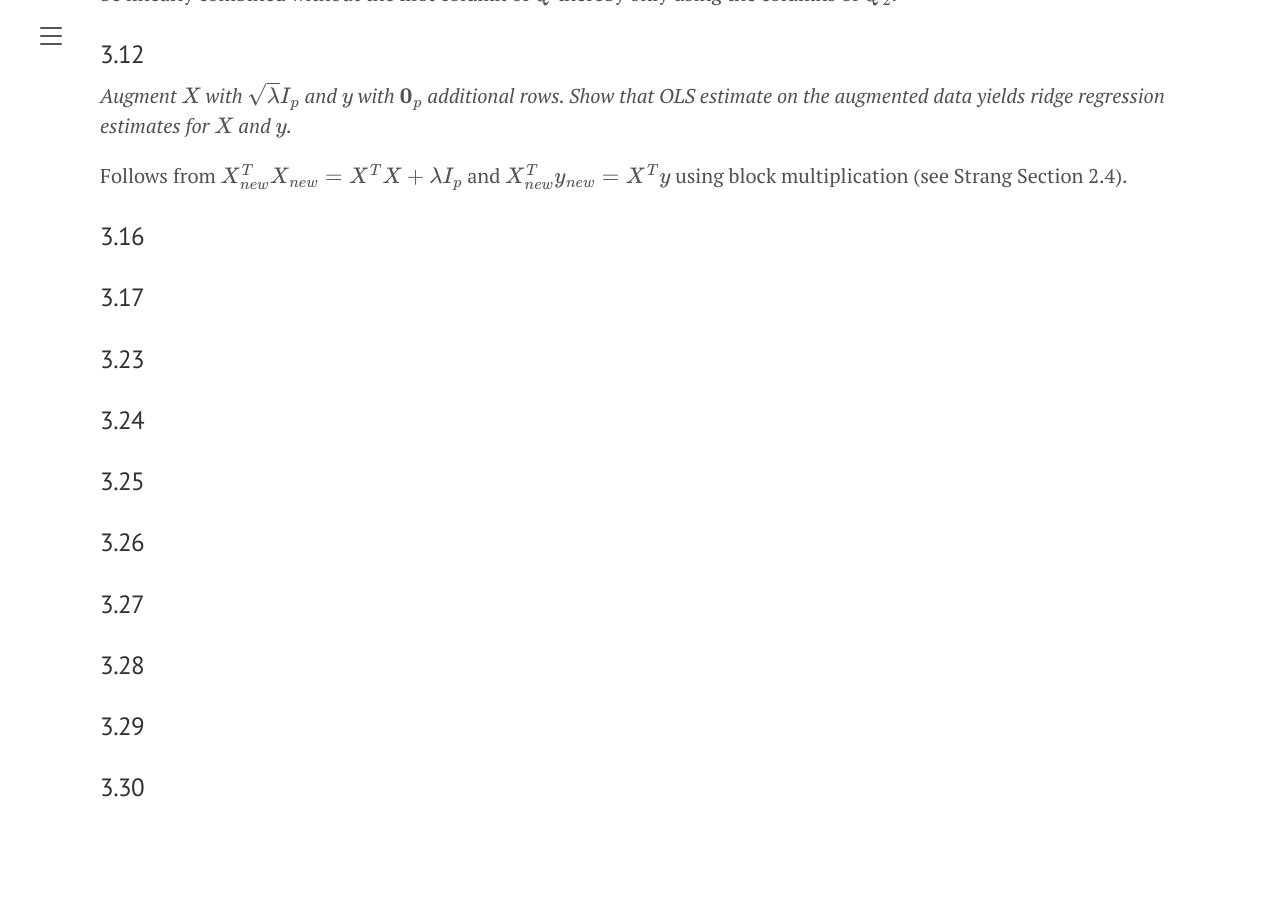
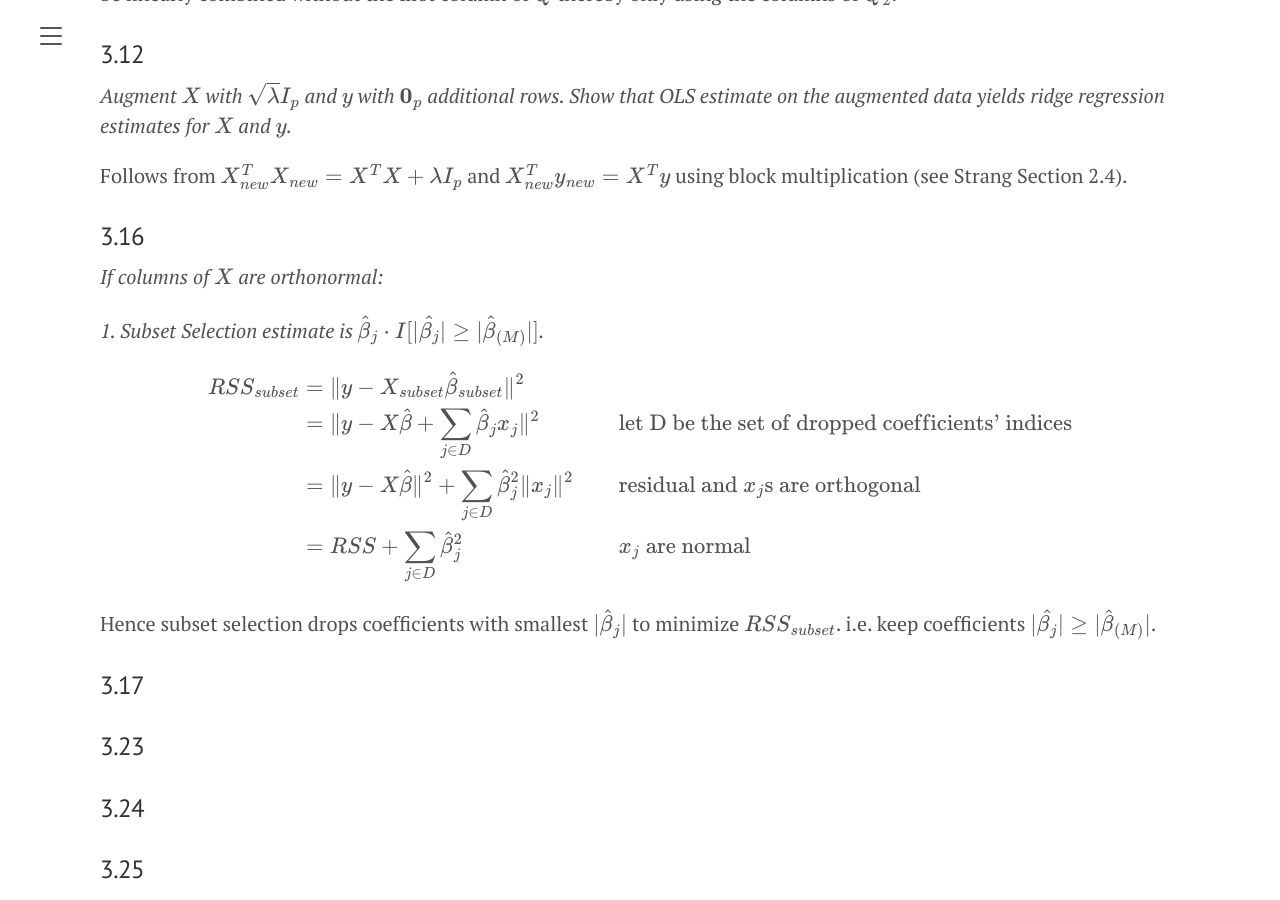
Before and after one commit to briansmlee/briansmlee.github.io, a Jekyll site: the page built from docs/_esl_posts/03_04_Exercises.md, in a window 1280 px wide and 900 px high, scrolled down 3799 px. Built offline with Jekyll 4.4.1, drawn with Linux system fonts in a browser that asks for light colours; formulas are drawn with MathJax 3.

Commit message:
ESL Ex 3.16 Part 1

```diff
--- a/docs/_esl_posts/03_04_Exercises.md
+++ b/docs/_esl_posts/03_04_Exercises.md
@@ -123,6 +123,20 @@ Follows from $X_{new}^T X_{new} = X^T X + \lambda I_p$ and $X_{new}^T y_{new} =
 
 ### 3.16
 
+*If columns of $X$ are orthonormal:*
+
+*1. Subset Selection estimate is $\hat{\beta}\_j \cdot I[\lvert \hat{\beta_j} \rvert  \geq \lvert \hat{\beta}\_{(M)} \rvert]$.*
+
+$$ \begin{align*}
+RSS_{subset}
+&= \lVert y - X_{subset}\hat{\beta}_{subset} \rVert^2 \\
+&= \lVert y - X\hat{\beta} + \sum_{j \in D} \hat{\beta}_j x_j \rVert^2 && \text{let D be the set of dropped coefficients' indices} \\
+&= \lVert y - X\hat{\beta} \rVert^2 + \sum_{j \in D} \hat{\beta}_j^2 \lVert x_j \rVert^2 && \text{residual and $x_j$s are orthogonal}\\
+&= RSS + \sum_{j \in D} \hat{\beta}_j^2 && \text{$x_j$ are normal}\\
+\end{align*} $$
+
+Hence subset selection drops coefficients with smallest $\lvert \hat{\beta}\_j \rvert$ to minimize $RSS\_{subset}$. i.e. keep coefficients $\lvert \hat{\beta_j} \rvert  \geq \lvert \hat{\beta}\_{(M)} \rvert$.
+
 ### 3.17
 
 ### 3.23
```
